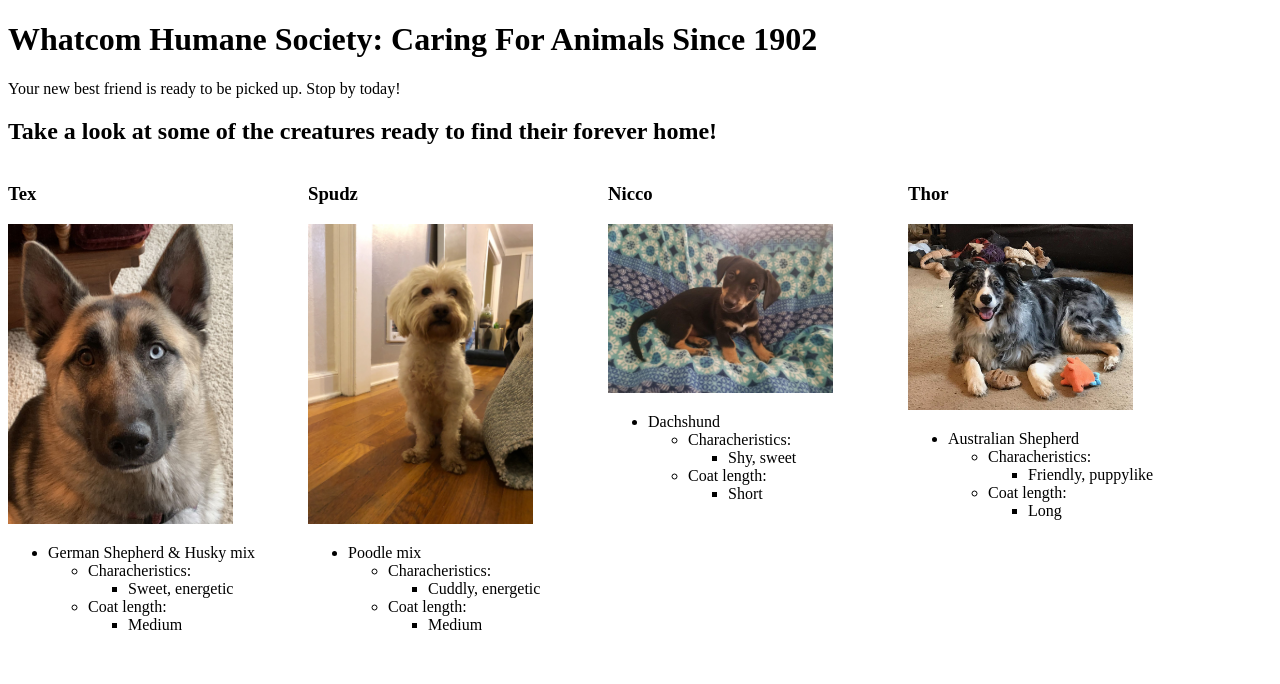
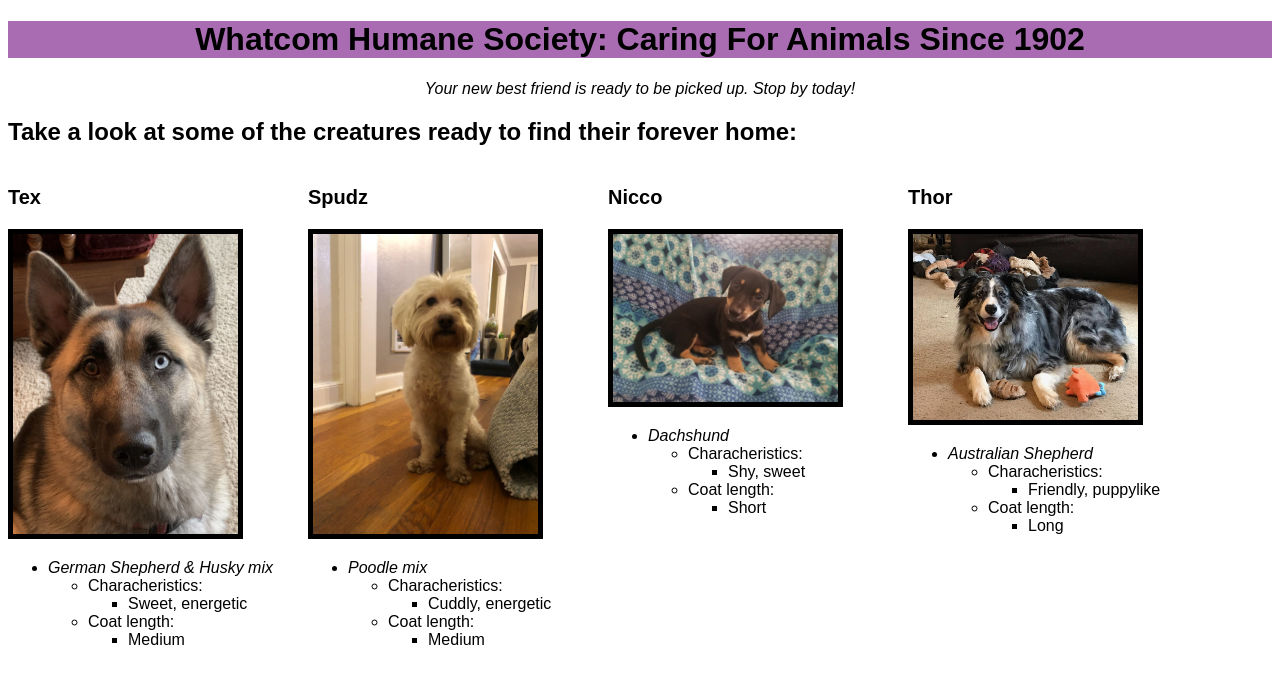
Before and after one commit to Soha-Pour/animal-shelter, a plain HTML site: page index.html in a window 1280 px wide. Drawn offline with Linux system fonts and the light colour scheme.

Commit message:
change fonts and sizes of text elements

```diff
--- a/css/styles.css
+++ b/css/styles.css
@@ -1,4 +1,28 @@
+.header {
+  text-align: center;
+}
+
+.header p {
+  font-style: italic;
+}
+
+.header h1 {
+  background-color: #A96CB2;
+}
+
 .column {
   width: 300px;
   float: left;
 }
+
+.column h3 {
+  font-size: 20px;
+}
+
+body {
+  font-family: sans-serif;
+}
+
+.dog-name {
+  font-style: italic;
+}
--- a/index.html
+++ b/index.html
@@ -12,15 +12,19 @@
     <title>Whatcom Humane Society</title>
   </head>
   <body>
+    <div class="header">
       <h1>Whatcom Humane Society: Caring For Animals Since 1902</h1>
       <p>Your new best friend is ready to be picked up. Stop by today!</p>
+    </div>
 
-    <h2>Take a look at some of the creatures ready to find their forever home!</h2>
+    <h2>Take a look at some of the creatures ready to find their forever home:</h2>
     <div class="column">
       <h3>Tex</h3>
-        <img src="img/tex.jpeg" alt="A photo of a german shephard mix sitting in the back of a car.">
+        <img src="img/tex.jpeg" alt="A photo of a german shephard mix sitting in the back of a car." border="5">
         <ul>
+          <div class="dog-name">
             <li>German Shepherd & Husky mix</li>
+          </div>
             <ul>
               <li>Characheristics:</li>
                 <ul>
@@ -36,9 +40,11 @@
 
     <div class="column">
       <h3>Spudz</h3>
-        <img src="img/spudz.jpeg" alt="A photo of a poodle mix.">
+        <img src="img/spudz.jpeg" alt="A photo of a poodle mix." border="5">
         <ul>
+          <div class="dog-name">
             <li>Poodle mix</li>
+          </div>
             <ul>
               <li>Characheristics:</li>
                 <ul>
@@ -54,9 +60,11 @@
 
     <div class="column">
       <h3>Nicco</h3>
-        <img src="img/nicco.jpeg" alt="A photo of a dachshund puppy.">
+        <img src="img/nicco.jpeg" alt="A photo of a dachshund puppy." border="5">
         <ul>
+          <div class="dog-name">
             <li>Dachshund</li>
+          </div>
             <ul>
               <li>Characheristics:</li>
                 <ul>
@@ -72,9 +80,11 @@
 
     <div class="column">
       <h3>Thor</h3>
-        <img src="img/thor.jpeg" alt="A photo of an australian shepherd.">
+        <img src="img/thor.jpeg" alt="A photo of an australian shepherd." border="5">
         <ul>
+          <div class="dog-name">
             <li>Australian Shepherd</li>
+          </div>
             <ul>
               <li>Characheristics:</li>
                 <ul>
```
Lines whose indentation alone changed are shown as unchanged.
